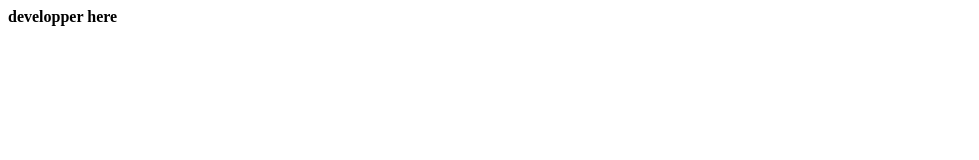
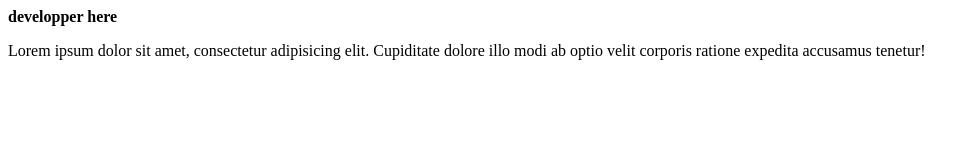
Before and after one commit to younesKH23/tp1_devops, a plain HTML site: page index.html in a window 1280 px wide. Shown: the whole page, without its empty margins (0-979 px from the left). Drawn offline with Linux system fonts and the light colour scheme.

Commit message:
third commit

```diff
--- a/index.html
+++ b/index.html
@@ -8,4 +8,5 @@
 </head>
 <body>
     <b>developper here</b>
+    <p>Lorem ipsum dolor sit amet, consectetur adipisicing elit. Cupiditate dolore illo modi ab optio velit corporis ratione expedita accusamus tenetur!</p>
 </html>
```
